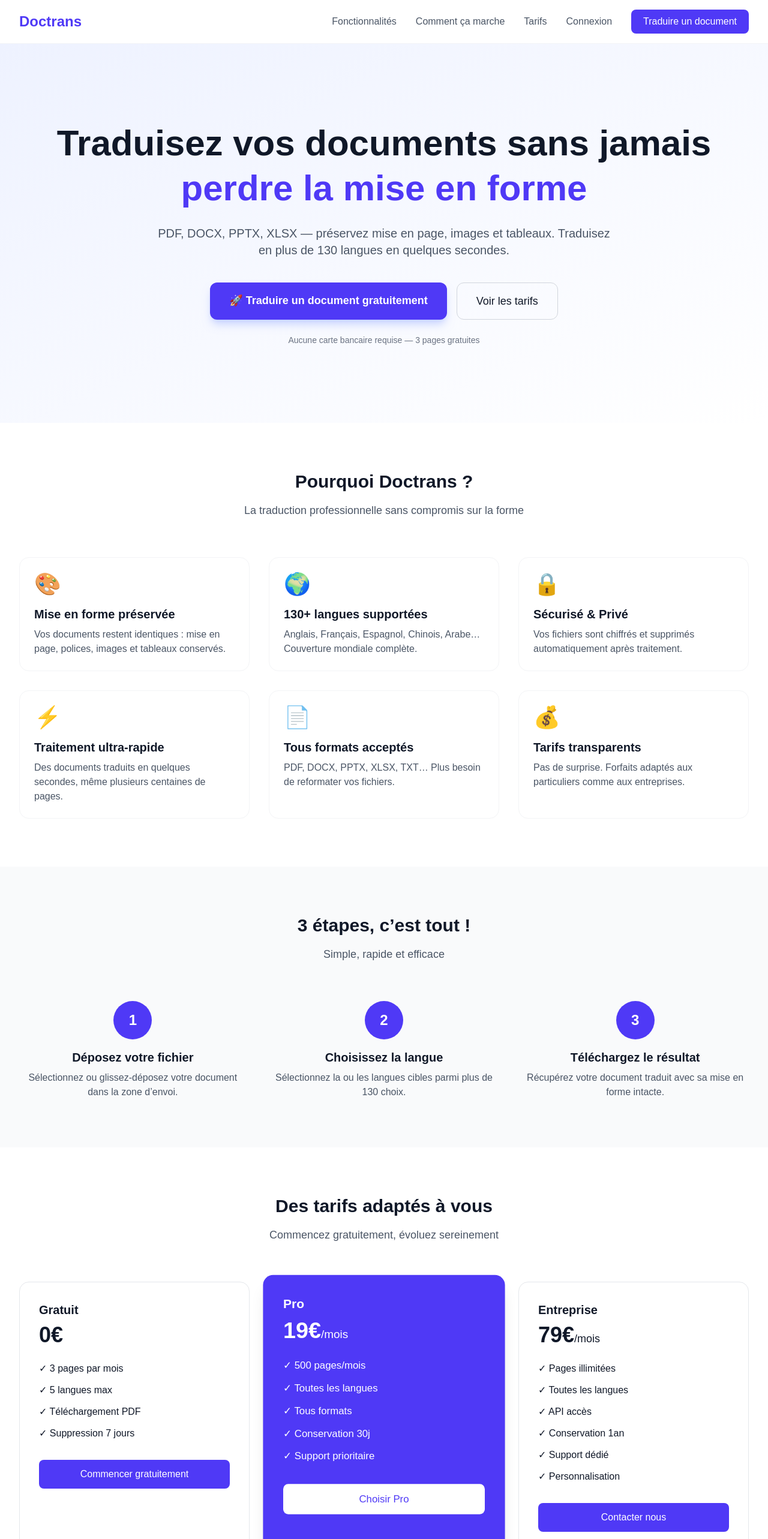
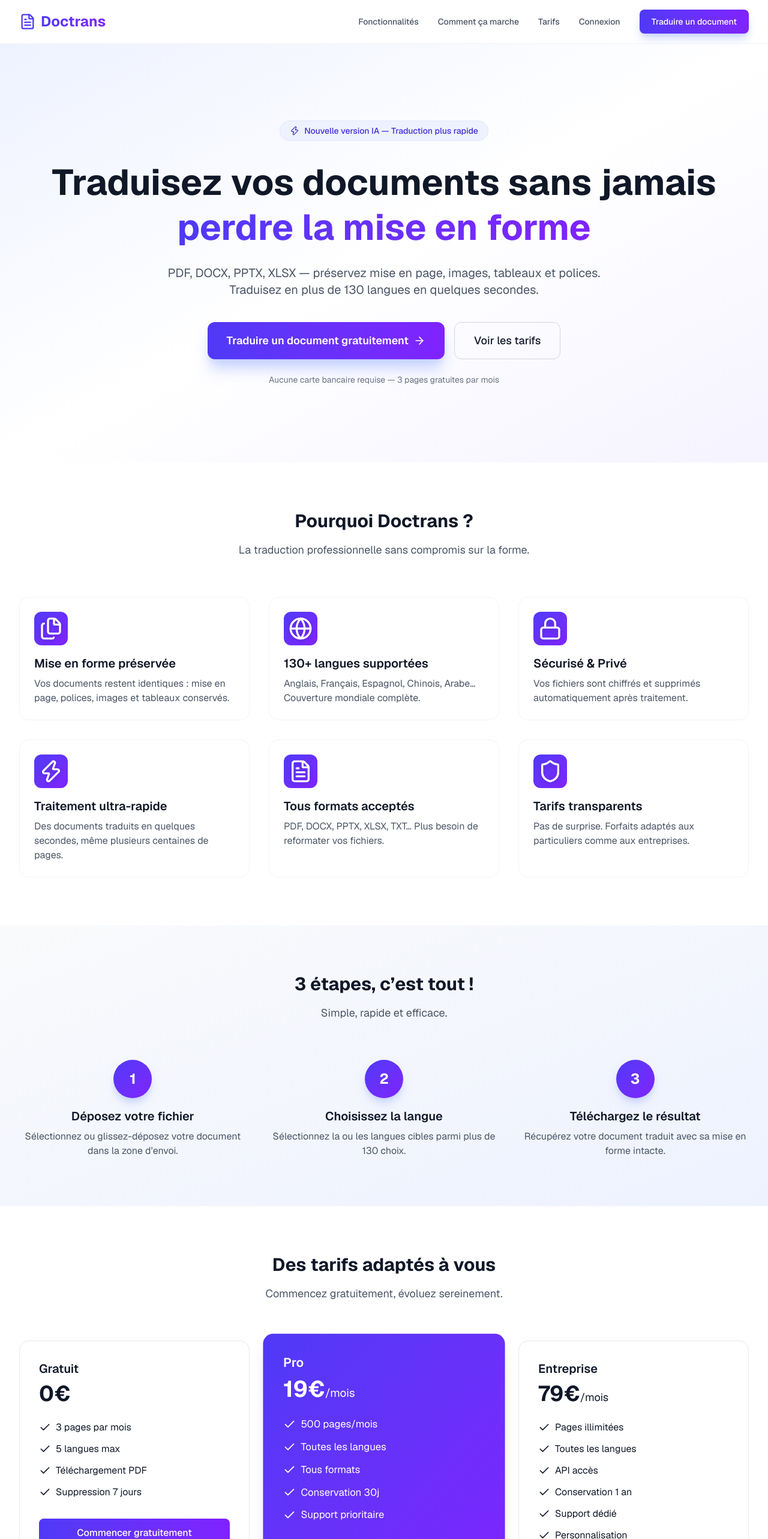
Before and after one commit to laminisidibe222-source/doctrans, a Next.js app: page / in a window 1280 px wide. Shown: the top 2566 px of the page at 60% size. Built offline with nearby package versions, Linux system fonts and the light colour scheme.

Commit message:
Add lucide and chaneg the landingpage

```diff
--- /dev/null
+++ b/app/Signup/page.tsx
@@ -0,0 +1,94 @@
+'use client';
+
+import { useState } from 'react';
+import Link from 'next/link';
+import { FileText, Mail, Lock, User, ArrowRight } from 'lucide-react';
+
+export default function SignupPage() {
+  const [name, setName] = useState('');
+  const [email, setEmail] = useState('');
+  const [password, setPassword] = useState('');
+
+  return (
+    <div className="min-h-screen bg-gradient-to-br from-indigo-50 to-white flex items-center justify-center p-6">
+      <div className="w-full max-w-md">
+        <div className="text-center mb-8">
+          <div className="flex items-center justify-center gap-2 mb-2">
+            <FileText className="w-8 h-8 text-indigo-600" />
+            <span className="text-2xl font-bold bg-gradient-to-r from-indigo-600 to-violet-600 bg-clip-text text-transparent">
+              Doctrans
+            </span>
+          </div>
+          <h1 className="text-2xl font-bold">Créer un compte</h1>
+          <p className="text-gray-500">
+            Commencez à traduire vos documents gratuitement
+          </p>
+        </div>
+
+        <div className="bg-white rounded-2xl shadow-xl p-8 border border-gray-100">
+          <div className="space-y-5">
+            <div>
+              <label className="block text-sm font-medium text-gray-700 mb-2">
+                Nom complet
+              </label>
+              <div className="relative">
+                <User className="absolute left-3 top-3 w-5 h-5 text-gray-400" />
+                <input
+                  type="text"
+                  value={name}
+                  onChange={(e) => setName(e.target.value)}
+                  placeholder="Marie Dubois"
+                  className="w-full pl-10 pr-4 py-3 border border-gray-200 rounded-xl focus:outline-none focus:ring-2 focus:ring-indigo-500"
+                />
+              </div>
+            </div>
+
+            <div>
+              <label className="block text-sm font-medium text-gray-700 mb-2">
+                Email
+              </label>
+              <div className="relative">
+                <Mail className="absolute left-3 top-3 w-5 h-5 text-gray-400" />
+                <input
+                  type="email"
+                  value={email}
+                  onChange={(e) => setEmail(e.target.value)}
+                  placeholder="vous@exemple.com"
+                  className="w-full pl-10 pr-4 py-3 border border-gray-200 rounded-xl focus:outline-none focus:ring-2 focus:ring-indigo-500"
+                />
+              </div>
+            </div>
+
+            <div>
+              <label className="block text-sm font-medium text-gray-700 mb-2">
+                Mot de passe
+              </label>
+              <div className="relative">
+                <Lock className="absolute left-3 top-3 w-5 h-5 text-gray-400" />
+                <input
+                  type="password"
+                  value={password}
+                  onChange={(e) => setPassword(e.target.value)}
+                  placeholder="••••••••"
+                  className="w-full pl-10 pr-4 py-3 border border-gray-200 rounded-xl focus:outline-none focus:ring-2 focus:ring-indigo-500"
+                />
+              </div>
+            </div>
+
+            <button className="w-full bg-gradient-to-r from-indigo-600 to-violet-600 text-white py-3 rounded-xl font-medium hover:opacity-90 transition flex items-center justify-center gap-2">
+              Créer mon compte
+              <ArrowRight className="w-5 h-5" />
+            </button>
+          </div>
+
+          <p className="mt-6 text-center text-sm text-gray-500">
+            Déjà un compte ?{' '}
+            <Link href="/login" className="text-indigo-600 font-medium hover:underline">
+              Se connecter
+            </Link>
+          </p>
+        </div>
+      </div>
+    </div>
+  );
+}
--- a/app/page.tsx
+++ b/app/page.tsx
@@ -2,53 +2,96 @@
 
 import { useState } from 'react';
 import Link from 'next/link';
+import {
+  FileText,
+  Globe,
+  Shield,
+  Zap,
+  Lock,
+  Files,
+  ChevronRight,
+  Menu,
+  X,
+  Check,
+  ArrowRight,
+} from 'lucide-react';
 
 export default function HomePage() {
   const [isMenuOpen, setIsMenuOpen] = useState(false);
 
   return (
-    <div className="min-h-screen bg-white text-gray-900">
+    <div className="min-h-screen bg-white text-gray-900 font-sans">
       {/* Navbar */}
       <nav className="sticky top-0 z-50 bg-white/80 backdrop-blur-md border-b border-gray-100">
         <div className="max-w-7xl mx-auto px-4 sm:px-6 lg:px-8">
           <div className="flex justify-between items-center py-4">
             <div className="flex items-center gap-2">
-              <span className="text-2xl font-bold text-indigo-600">Doctrans</span>
+              <FileText className="w-7 h-7 text-indigo-600" />
+              <span className="text-2xl font-bold bg-gradient-to-r from-indigo-600 to-violet-600 bg-clip-text text-transparent">
+                Doctrans
+              </span>
             </div>
 
             <div className="hidden md:flex items-center gap-8">
-              <a href="#features" className="text-gray-600 hover:text-indigo-600 transition">Fonctionnalités</a>
-              <a href="#how-it-works" className="text-gray-600 hover:text-indigo-600 transition">Comment ça marche</a>
-              <a href="#pricing" className="text-gray-600 hover:text-indigo-600 transition">Tarifs</a>
-              <Link href="/login" className="text-gray-600 hover:text-indigo-600 transition">Connexion</Link>
+              <a
+                href="#features"
+                className="text-sm font-medium text-gray-600 hover:text-indigo-600 transition"
+              >
+                Fonctionnalités
+              </a>
+              <a
+                href="#how-it-works"
+                className="text-sm font-medium text-gray-600 hover:text-indigo-600 transition"
+              >
+                Comment ça marche
+              </a>
+              <a
+                href="#pricing"
+                className="text-sm font-medium text-gray-600 hover:text-indigo-600 transition"
+              >
+                Tarifs
+              </a>
+              <Link
+                href="/login"
+                className="text-sm font-medium text-gray-600 hover:text-indigo-600 transition"
+              >
+                Connexion
+              </Link>
               <Link
                 href="/translate"
-                className="bg-indigo-600 text-white px-5 py-2 rounded-lg font-medium hover:bg-indigo-700 transition"
+                className="bg-gradient-to-r from-indigo-600 to-violet-600 text-white text-sm font-medium px-5 py-2.5 rounded-lg hover:opacity-90 transition shadow-lg shadow-indigo-200"
               >
                 Traduire un document
               </Link>
             </div>
 
             <button
-              className="md:hidden"
+              className="md:hidden text-gray-700"
               onClick={() => setIsMenuOpen(!isMenuOpen)}
             >
-              ☰
+              {isMenuOpen ? <X className="w-6 h-6" /> : <Menu className="w-6 h-6" />}
             </button>
           </div>
         </div>
 
-        {/* Mobile menu */}
         {isMenuOpen && (
           <div className="md:hidden bg-white border-b px-4 pb-4">
             <div className="flex flex-col gap-3">
-              <a href="#features" className="py-2">Fonctionnalités</a>
-              <a href="#how-it-works" className="py-2">Comment ça marche</a>
-              <a href="#pricing" className="py-2">Tarifs</a>
-              <Link href="/login" className="py-2">Connexion</Link>
+              <a href="#features" className="py-2 text-sm">
+                Fonctionnalités
+              </a>
+              <a href="#how-it-works" className="py-2 text-sm">
+                Comment ça marche
+              </a>
+              <a href="#pricing" className="py-2 text-sm">
+                Tarifs
+              </a>
+              <Link href="/login" className="py-2 text-sm">
+                Connexion
+              </Link>
               <Link
                 href="/translate"
-                className="bg-indigo-600 text-white px-4 py-2 rounded-lg text-center"
+                className="bg-gradient-to-r from-indigo-600 to-violet-600 text-white px-4 py-2.5 rounded-lg text-center text-sm font-medium"
               >
                 Traduire gratuitement
               </Link>
@@ -58,31 +101,45 @@
       </nav>
 
       {/* Hero Section */}
-      <section className="py-20 lg:py-32 bg-gradient-to-br from-indigo-50 to-white">
+      <section className="py-20 lg:py-32 bg-gradient-to-br from-indigo-50 via-white to-violet-50">
         <div className="max-w-7xl mx-auto px-4 sm:px-6 lg:px-8 text-center">
+          <div className="inline-flex items-center gap-2 px-4 py-1.5 rounded-full bg-indigo-50 border border-indigo-100 text-indigo-700 text-sm font-medium mb-8">
+            <Zap className="w-4 h-4" />
+            Nouvelle version IA — Traduction plus rapide
+          </div>
+
           <h1 className="text-4xl md:text-6xl font-bold mb-6 leading-tight">
-            Traduisez vos documents sans jamais<br />
-            <span className="text-indigo-600">perdre la mise en forme</span>
+            Traduisez vos documents sans jamais
+            <br />
+            <span className="bg-gradient-to-r from-indigo-600 to-violet-600 bg-clip-text text-transparent">
+              perdre la mise en forme
+            </span>
           </h1>
+
           <p className="text-lg md:text-xl text-gray-600 max-w-3xl mx-auto mb-10">
-            PDF, DOCX, PPTX, XLSX — préservez mise en page, images et tableaux.
-            Traduisez en plus de 130 langues en quelques secondes.
+            PDF, DOCX, PPTX, XLSX — préservez mise en page, images, tableaux et
+            polices. Traduisez en plus de 130 langues en quelques secondes.
           </p>
+
           <div className="flex flex-col sm:flex-row gap-4 justify-center">
             <Link
               href="/translate"
-              className="bg-indigo-600 text-white px-8 py-4 rounded-xl text-lg font-semibold hover:bg-indigo-700 transition shadow-lg shadow-indigo-200"
+              className="inline-flex items-center gap-2 bg-gradient-to-r from-indigo-600 to-violet-600 text-white px-8 py-4 rounded-xl text-lg font-semibold hover:opacity-90 transition shadow-xl shadow-indigo-200"
             >
-              🚀 Traduire un document gratuitement
+              Traduire un document gratuitement
+              <ArrowRight className="w-5 h-5" />
             </Link>
             <Link
               href="#pricing"
-              className="border border-gray-300 px-8 py-4 rounded-xl text-lg font-medium hover:bg-gray-50 transition"
+              className="inline-flex items-center gap-2 border border-gray-300 px-8 py-4 rounded-xl text-lg font-medium hover:bg-gray-50 transition"
             >
               Voir les tarifs
             </Link>
           </div>
-          <p className="mt-6 text-sm text-gray-500">Aucune carte bancaire requise — 3 pages gratuites</p>
+
+          <p className="mt-6 text-sm text-gray-500">
+            Aucune carte bancaire requise — 3 pages gratuites par mois
+          </p>
         </div>
       </section>
 
@@ -91,43 +148,63 @@
         <div className="max-w-7xl mx-auto px-4 sm:px-6 lg:px-8">
           <div className="text-center mb-16">
             <h2 className="text-3xl font-bold mb-4">Pourquoi Doctrans ?</h2>
-            <p className="text-gray-600 text-lg">La traduction professionnelle sans compromis sur la forme</p>
+            <p className="text-gray-600 text-lg max-w-2xl mx-auto">
+              La traduction professionnelle sans compromis sur la forme.
+            </p>
           </div>
+
           <div className="grid md:grid-cols-3 gap-8">
             {[
               {
-                icon: '🎨',
+                icon: (
+                  <Files className="w-10 h-10 text-white drop-shadow-md" />
+                ),
                 title: 'Mise en forme préservée',
-                desc: 'Vos documents restent identiques : mise en page, polices, images et tableaux conservés.'
+                desc: 'Vos documents restent identiques : mise en page, polices, images et tableaux conservés.',
               },
               {
-                icon: '🌍',
+                icon: (
+                  <Globe className="w-10 h-10 text-white drop-shadow-md" />
+                ),
                 title: '130+ langues supportées',
-                desc: 'Anglais, Français, Espagnol, Chinois, Arabe… Couverture mondiale complète.'
+                desc: 'Anglais, Français, Espagnol, Chinois, Arabe… Couverture mondiale complète.',
               },
               {
-                icon: '🔒',
+                icon: (
+                  <Lock className="w-10 h-10 text-white drop-shadow-md" />
+                ),
                 title: 'Sécurisé & Privé',
-                desc: 'Vos fichiers sont chiffrés et supprimés automatiquement après traitement.'
+                desc: 'Vos fichiers sont chiffrés et supprimés automatiquement après traitement.',
               },
               {
-                icon: '⚡',
+                icon: (
+                  <Zap className="w-10 h-10 text-white drop-shadow-md" />
+                ),
                 title: 'Traitement ultra-rapide',
-                desc: 'Des documents traduits en quelques secondes, même plusieurs centaines de pages.'
+                desc: 'Des documents traduits en quelques secondes, même plusieurs centaines de pages.',
               },
               {
-                icon: '📄',
+                icon: (
+                  <FileText className="w-10 h-10 text-white drop-shadow-md" />
+                ),
                 title: 'Tous formats acceptés',
-                desc: 'PDF, DOCX, PPTX, XLSX, TXT… Plus besoin de reformater vos fichiers.'
+                desc: 'PDF, DOCX, PPTX, XLSX, TXT… Plus besoin de reformater vos fichiers.',
               },
               {
-                icon: '💰',
+                icon: (
+                  <Shield className="w-10 h-10 text-white drop-shadow-md" />
+                ),
                 title: 'Tarifs transparents',
-                desc: 'Pas de surprise. Forfaits adaptés aux particuliers comme aux entreprises.'
-              }
+                desc: "Pas de surprise. Forfaits adaptés aux particuliers comme aux entreprises.",
+              },
             ].map((f, i) => (
-              <div key={i} className="p-6 rounded-2xl border border-gray-100 hover:shadow-lg transition">
-                <span className="text-4xl mb-4 block">{f.icon}</span>
+              <div
+                key={i}
+                className="p-6 rounded-2xl border border-gray-100 hover:shadow-lg transition bg-white group hover:-translate-y-1 duration-300"
+              >
+                <div className="w-14 h-14 rounded-xl bg-gradient-to-br from-indigo-600 to-violet-600 flex items-center justify-center mb-4 group-hover:scale-105 transition-transform">
+                  {f.icon}
+                </div>
                 <h3 className="text-xl font-semibold mb-2">{f.title}</h3>
                 <p className="text-gray-600">{f.desc}</p>
               </div>
@@ -137,20 +214,35 @@
       </section>
 
       {/* How it works */}
-      <section id="how-it-works" className="py-20 bg-gray-50">
+      <section id="how-it-works" className="py-20 bg-gradient-to-br from-gray-50 to-indigo-50">
         <div className="max-w-7xl mx-auto px-4 sm:px-6 lg:px-8">
           <div className="text-center mb-16">
             <h2 className="text-3xl font-bold mb-4">3 étapes, c’est tout !</h2>
-            <p className="text-gray-600 text-lg">Simple, rapide et efficace</p>
+            <p className="text-gray-600 text-lg max-w-2xl mx-auto">
+              Simple, rapide et efficace.
+            </p>
           </div>
+
           <div className="grid md:grid-cols-3 gap-10">
             {[
-              { step: '1', title: 'Déposez votre fichier', desc: 'Sélectionnez ou glissez-déposez votre document dans la zone d’envoi.' },
-              { step: '2', title: 'Choisissez la langue', desc: 'Sélectionnez la ou les langues cibles parmi plus de 130 choix.' },
-              { step: '3', title: 'Téléchargez le résultat', desc: 'Récupérez votre document traduit avec sa mise en forme intacte.' }
+              {
+                step: '1',
+                title: 'Déposez votre fichier',
+                desc: 'Sélectionnez ou glissez-déposez votre document dans la zone d’envoi.',
+              },
+              {
+                step: '2',
+                title: 'Choisissez la langue',
+                desc: 'Sélectionnez la ou les langues cibles parmi plus de 130 choix.',
+              },
+              {
+                step: '3',
+                title: 'Téléchargez le résultat',
+                desc: 'Récupérez votre document traduit avec sa mise en forme intacte.',
+              },
             ].map((s) => (
               <div key={s.step} className="text-center">
-                <div className="w-16 h-16 bg-indigo-600 text-white rounded-full flex items-center justify-center text-2xl font-bold mx-auto mb-4">
+                <div className="w-16 h-16 bg-gradient-to-br from-indigo-600 to-violet-600 text-white rounded-full flex items-center justify-center text-2xl font-bold mx-auto mb-4 shadow-lg shadow-indigo-200">
                   {s.step}
                 </div>
                 <h3 className="text-xl font-semibold mb-2">{s.title}</h3>
@@ -166,49 +258,74 @@
         <div className="max-w-7xl mx-auto px-4 sm:px-6 lg:px-8">
           <div className="text-center mb-16">
             <h2 className="text-3xl font-bold mb-4">Des tarifs adaptés à vous</h2>
-            <p className="text-gray-600 text-lg">Commencez gratuitement, évoluez sereinement</p>
+            <p className="text-gray-600 text-lg max-w-2xl mx-auto">
+              Commencez gratuitement, évoluez sereinement.
+            </p>
           </div>
+
           <div className="grid md:grid-cols-3 gap-8">
             {[
               {
                 name: 'Gratuit',
                 price: '0€',
                 period: '',
-                features: ['3 pages par mois', '5 langues max', 'Téléchargement PDF', 'Suppression 7 jours'],
+                features: [
+                  '3 pages par mois',
+                  '5 langues max',
+                  'Téléchargement PDF',
+                  'Suppression 7 jours',
+                ],
                 cta: 'Commencer gratuitement',
-                featured: false
+                featured: false,
               },
               {
                 name: 'Pro',
                 price: '19€',
                 period: '/mois',
-                features: ['500 pages/mois', 'Toutes les langues', 'Tous formats', 'Conservation 30j', 'Support prioritaire'],
+                features: [
+                  '500 pages/mois',
+                  'Toutes les langues',
+                  'Tous formats',
+                  'Conservation 30j',
+                  'Support prioritaire',
+                ],
                 cta: 'Choisir Pro',
-                featured: true
+                featured: true,
               },
               {
                 name: 'Entreprise',
                 price: '79€',
                 period: '/mois',
-                features: ['Pages illimitées', 'Toutes les langues', 'API accès', 'Conservation 1an', 'Support dédié', 'Personnalisation'],
+                features: [
+                  'Pages illimitées',
+                  'Toutes les langues',
+                  'API accès',
+                  'Conservation 1 an',
+                  'Support dédié',
+                  'Personnalisation',
+                ],
                 cta: 'Contacter nous',
-                featured: false
-              }
+                featured: false,
+              },
             ].map((plan) => (
               <div
                 key={plan.name}
-                className={`rounded-2xl p-8 ${
+                className={`rounded-2xl p-8 transition-all duration-300 hover:shadow-xl ${
                   plan.featured
-                    ? 'bg-indigo-600 text-white shadow-xl scale-105'
-                    : 'border border-gray-200'
+                    ? 'bg-gradient-to-br from-indigo-600 to-violet-600 text-white scale-105 shadow-xl'
+                    : 'border border-gray-200 bg-white'
                 }`}
               >
                 <h3 className="text-xl font-semibold mb-2">{plan.name}</h3>
-                <p className="text-4xl font-bold mb-6">{plan.price}<span className="text-lg font-normal">{plan.period}</span></p>
+                <p className="text-4xl font-bold mb-6">
+                  {plan.price}
+                  <span className="text-lg font-normal">{plan.period}</span>
+                </p>
                 <ul className="space-y-3 mb-8">
                   {plan.features.map((f, j) => (
                     <li key={j} className="flex items-center gap-2">
-                      ✓ {f}
+                      <Check className="w-5 h-5" />
+                      {f}
                     </li>
                   ))}
                 </ul>
@@ -217,7 +334,7 @@
                   className={`block text-center py-3 rounded-lg font-medium transition ${
                     plan.featured
                       ? 'bg-white text-indigo-600 hover:bg-gray-100'
-                      : 'bg-indigo-600 text-white hover:bg-indigo-700'
+                      : 'bg-gradient-to-r from-indigo-600 to-violet-600 text-white hover:opacity-90'
                   }`}
                 >
                   {plan.cta}
@@ -233,31 +350,52 @@
         <div className="max-w-7xl mx-auto px-4 sm:px-6 lg:px-8">
           <div className="grid md:grid-cols-4 gap-8">
             <div>
-              <h3 className="text-xl font-bold text-indigo-400 mb-4">Doctrans</h3>
-              <p className="text-gray-400">Traduisez sans limites, préservez la forme.</p>
+              <div className="flex items-center gap-2 mb-4">
+                <FileText className="w-6 h-6 text-indigo-400" />
+                <h3 className="text-xl font-bold text-indigo-400">Doctrans</h3>
+              </div>
+              <p className="text-gray-400 text-sm">
+                Traduisez sans limites, préservez la forme.
+              </p>
             </div>
             <div>
               <h4 className="font-semibold mb-3">Liens</h4>
-              <ul className="space-y-2 text-gray-400">
-                <li><a href="#features" className="hover:text-white">Fonctionnalités</a></li>
-                <li><a href="#pricing" className="hover:text-white">Tarifs</a></li>
+              <ul className="space-y-2 text-gray-400 text-sm">
+                <li>
+                  <a href="#features" className="hover:text-white">
+                    Fonctionnalités
+                  </a>
+                </li>
+                <li>
+                  <a href="#pricing" className="hover:text-white">
+                    Tarifs
+                  </a>
+                </li>
               </ul>
             </div>
             <div>
               <h4 className="font-semibold mb-3">Légal</h4>
-              <ul className="space-y-2 text-gray-400">
-                <li><a href="#" className="hover:text-white">Confidentialité</a></li>
-                <li><a href="#" className="hover:text-white">CGU</a></li>
+              <ul className="space-y-2 text-gray-400 text-sm">
+                <li>
+                  <a href="#" className="hover:text-white">
+                    Confidentialité
+                  </a>
+                </li>
+                <li>
+                  <a href="#" className="hover:text-white">
+                    CGU
+                  </a>
+                </li>
               </ul>
             </div>
             <div>
               <h4 className="font-semibold mb-3">Contact</h4>
-              <ul className="space-y-2 text-gray-400">
+              <ul className="space-y-2 text-gray-400 text-sm">
                 <li>contact@doctrans.fr</li>
               </ul>
             </div>
           </div>
-          <div className="border-t border-gray-800 mt-10 pt-6 text-center text-gray-500">
+          <div className="border-t border-gray-800 mt-10 pt-6 text-center text-gray-500 text-sm">
             © 2026 Doctrans — Tous droits réservés
           </div>
         </div>
--- a/package.json
+++ b/package.json
@@ -10,9 +10,11 @@
   },
   "dependencies": {
     "jszip": "^3.10.1",
+    "lucide-react": "^1.48.0",
     "next": "16.3.4",
     "react": "19.2.8",
-    "react-dom": "19.2.8"
+    "react-dom": "19.2.8",
+    "stripe": "^22.6.2"
   },
   "devDependencies": {
     "@tailwindcss/postcss": "^4",
```
Also changed, not shown: app/api/translate/route.ts (+28 -42 lines), 1 other file (tests, documents, lock files or other folders).
